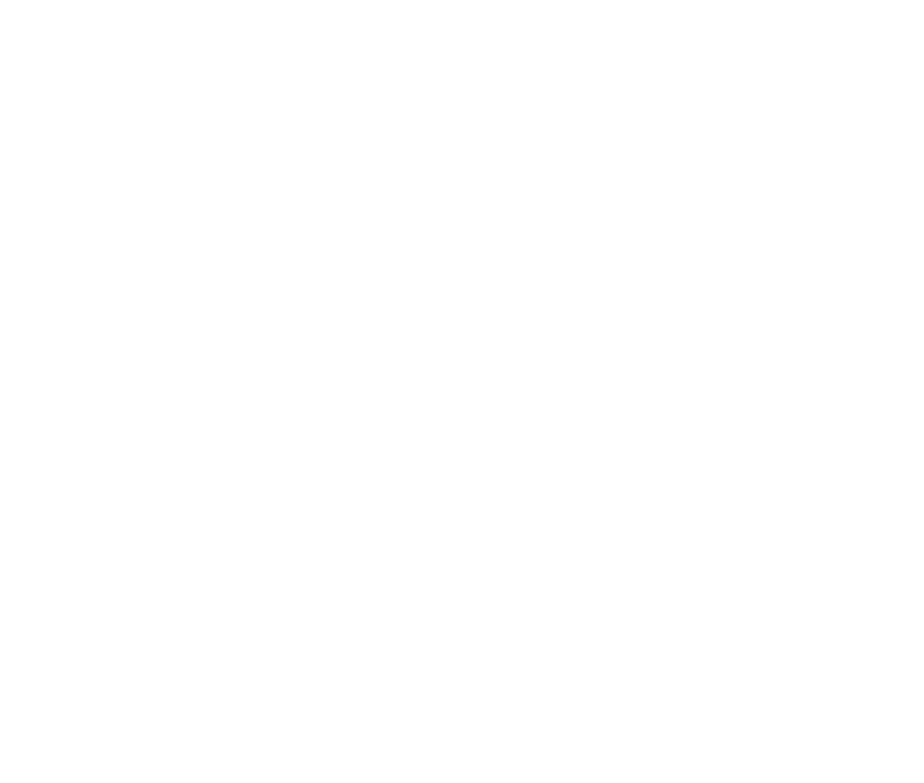
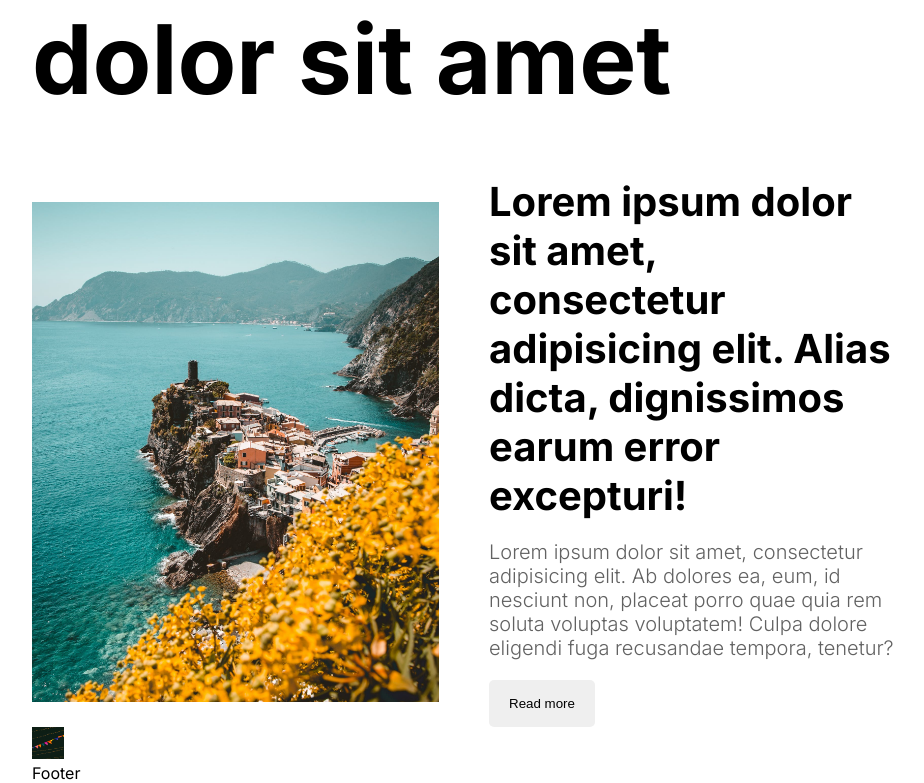
Before and after one commit to AleksNau/next-blog, a Next.js app: page / in a window 1280 px wide. Shown: the part 245-1028 px from the top of the page, without its empty margins (176-1100 px from the left). Before the commit the page ends 800 px from the top, so only its background shows below. Built offline with nearby package versions, Linux system fonts and the light colour scheme.

Commit message:
category

```diff
--- a/src/components/CategoryList/CategoryList.js
+++ b/src/components/CategoryList/CategoryList.js
@@ -1,10 +1,17 @@
 import React from 'react';
 import s from "./categoryList.module.scss";
+import Image from "next/image";
+import Link from "next/link";
 
 const CategoryList = () => {
     return (
         <div className={s.container}>
-
+            <h1 className={s.title}></h1>
+            <div className={s.categories}>
+                    <Link href={'/blog?cat=style'} className={`${s.category} ${s.style}`}>
+                        <Image src={'/style.png'} width={32} height={32} className={s.image}/>
+                    </Link>
+            </div>
         </div>
     );
 };
--- a/src/components/Featured/Featured.js
+++ b/src/components/Featured/Featured.js
@@ -1,10 +1,23 @@
 import React from 'react';
 import s from "./featured.module.scss";
+import Image from "next/image";
 
 const Featured = () => {
     return (
         <div className={s.container}>
-
+<h1 className={s.title}>
+    <b>Lorem ipsum dolor sit amet </b>
+</h1>
+            <div className={s.post}>
+                <div className={s.imgContainer}>
+                    <Image className={s.image} src={'/p1.jpeg'} alt={'alt'} fill />
+                </div>
+                <div className={s.textContainer}>
+                    <h1 className={s.postTitle}>Lorem ipsum dolor sit amet, consectetur adipisicing elit. Alias dicta, dignissimos earum error excepturi!</h1>
+                    <p className={s.postDesc}>Lorem ipsum dolor sit amet, consectetur adipisicing elit. Ab dolores ea, eum, id nesciunt non, placeat porro quae quia rem soluta voluptas voluptatem! Culpa dolore eligendi fuga recusandae tempora, tenetur?</p>
+                    <button className={s.postButton}>Read more</button>
+                </div>
+            </div>
         </div>
     );
 };
--- a/src/components/Featured/featured.module.scss
+++ b/src/components/Featured/featured.module.scss
@@ -1,3 +1,48 @@
 .container {
+  margin-top: 30px;
+}
+.title {
+  font-size: 96px;
+  font-weight: 300;
+}
 
+.post {
+  margin-top: 60px;
+  display: flex;
+  align-items: center;
+  gap: 50px;
 }
+
+.imgContainer {
+  flex: 1;
+  height: 500px;
+  position: relative;
+}
+
+.image {
+  object-fit: cover;
+}
+
+.textContainer {
+  flex: 1;
+  display: flex;
+  flex-direction: column;
+  gap: 20px;
+}
+
+.postTitle {
+  font-size: 40px;
+}
+
+.postDesc {
+  font-size: 20px;
+  font-weight: 300;
+  color: var(--softTextColor);
+}
+
+.postButton {
+  padding: 16px 20px;
+  border: none;
+  border-radius: 5px;
+  width: max-content;
+}
```
